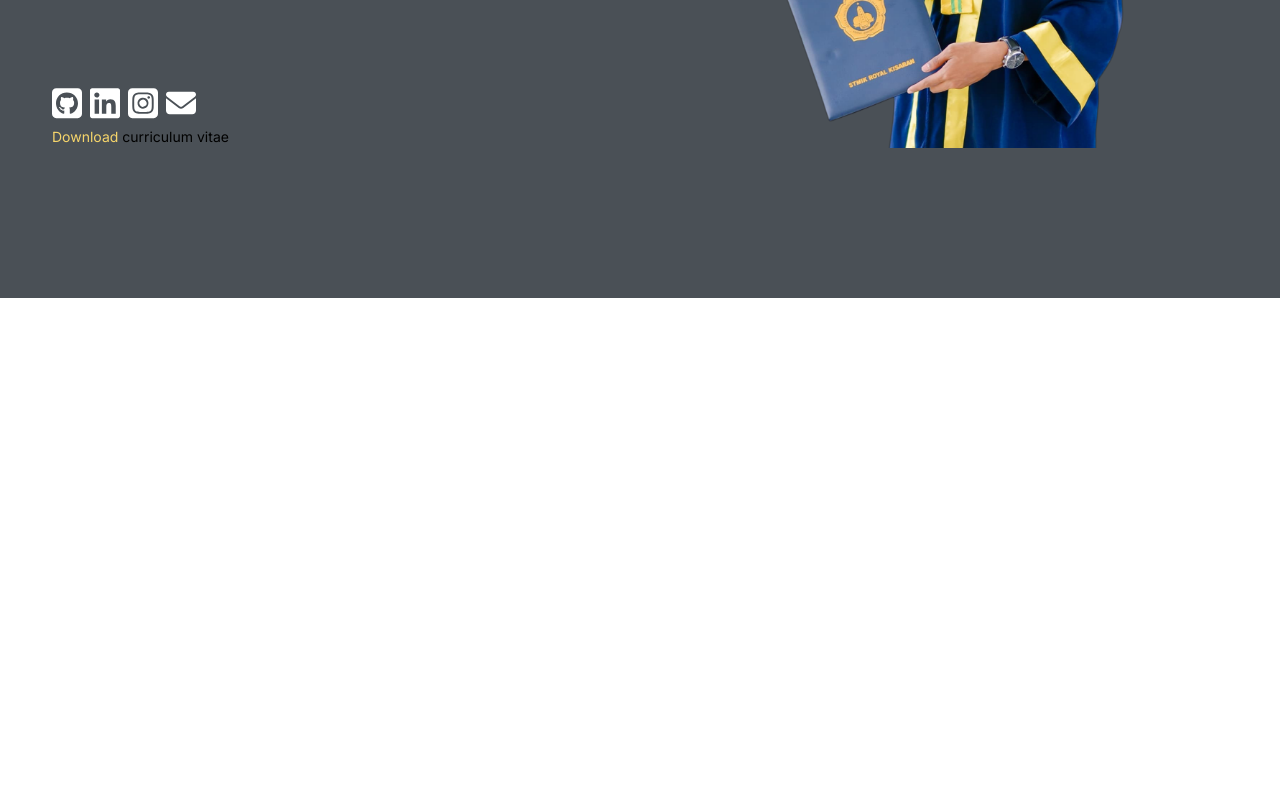
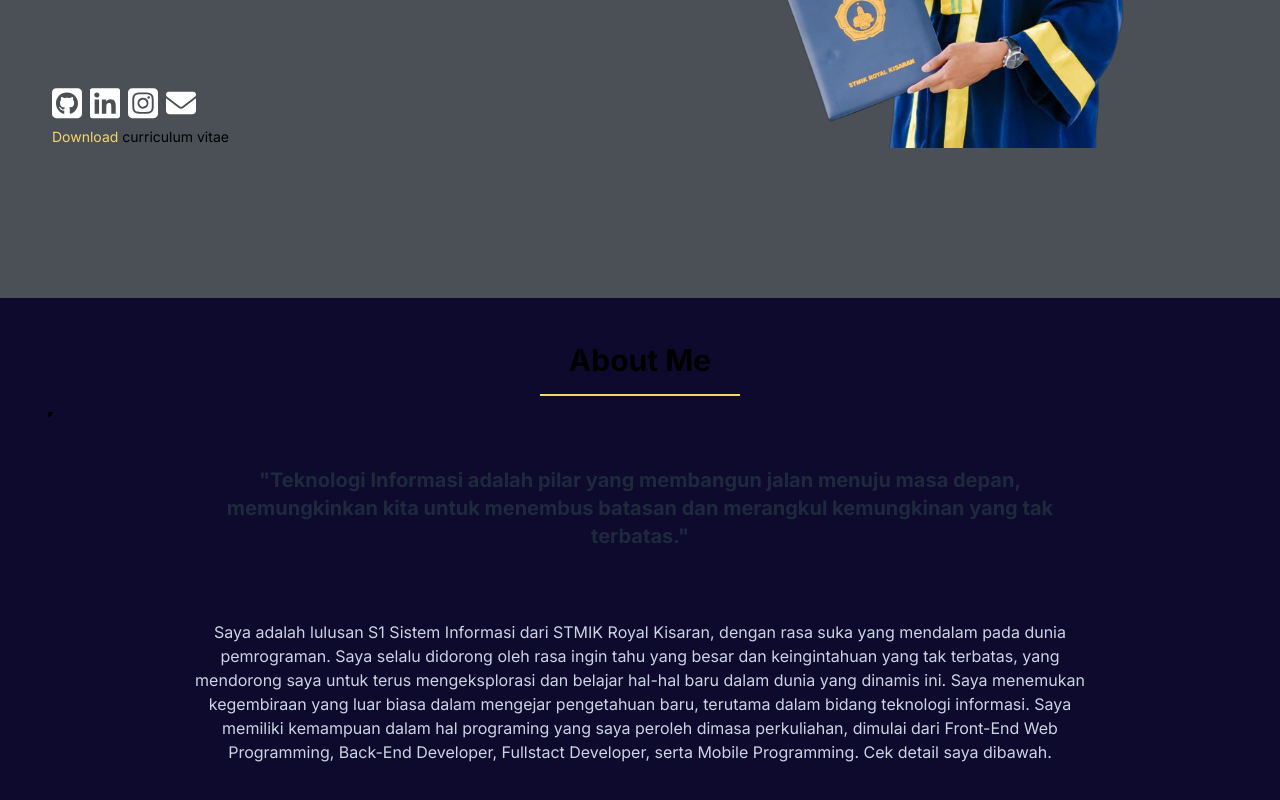
Before and after one commit to Riobush32/Portofolio-Nextjs, a Next.js app: page / in a window 1280 px wide. Shown: the part 574-1374 px from the top of the page. Before the commit the page ends 872 px from the top, so only its background shows below. Built offline with nearby package versions, Linux system fonts and the light colour scheme.

Commit message:
About complite

```diff
--- a/src/app/components/contents.jsx
+++ b/src/app/components/contents.jsx
@@ -1,5 +1,4 @@
 import Image from "next/image"
-
 
 const Contents = () => {
     return (
--- /dev/null
+++ b/src/app/components/ui/svg-mask-effect.tsx
@@ -0,0 +1,77 @@
+"use client";
+import { useState, useEffect, useRef } from "react";
+import { motion } from "framer-motion";
+import { cn } from "../utils/cn";
+
+export const MaskContainer = ({
+    children,
+    revealText,
+    size = 10,
+    revealSize = 100,
+    className,
+    }: {
+    children?: string | React.ReactNode;
+    revealText?: string | React.ReactNode;
+    size?: number;
+    revealSize?: number;
+    className?: string;
+    }) => {
+    const [isHovered, setIsHovered] = useState(false);
+    const [mousePosition, setMousePosition] = useState<any>({ x: null, y: null });
+    const containerRef = useRef<any>(null);
+    const updateMousePosition = (e: any) => {
+        const rect = containerRef.current.getBoundingClientRect();
+        setMousePosition({ x: e.clientX - rect.left, y: e.clientY - rect.top });
+    };
+
+    useEffect(() => {
+        containerRef.current.addEventListener("mousemove", updateMousePosition);
+        return () => {
+        if (containerRef.current) {
+            containerRef.current.removeEventListener(
+            "mousemove",
+            updateMousePosition
+            );
+        }
+        };
+    }, []);
+    let maskSize = isHovered ? revealSize : size;
+
+    return (
+        <motion.div
+        ref={containerRef}
+        className={cn("h-screen relative", className)}
+        animate={{
+            backgroundColor: isHovered ? "var(--slate-900)" : "var(--white)",
+        }}
+        >
+        <motion.div
+            className="w-full h-full flex items-center justify-center text-6xl absolute bg-black bg-grid-white/[0.2] text-white [mask-image:url(/mask.svg)] [mask-size:40px] [mask-repeat:no-repeat]"
+            animate={{
+            WebkitMaskPosition: `${mousePosition.x - maskSize / 2}px ${
+                mousePosition.y - maskSize / 2
+            }px`,
+            WebkitMaskSize: `${maskSize}px`,
+            }}
+            transition={{ type: "tween", ease: "backOut", duration: 0.1 }}
+        >
+            <div className="absolute inset-0 bg-black h-full w-full z-0 opacity-50" />
+            <div
+            onMouseEnter={() => {
+                setIsHovered(true);
+            }}
+            onMouseLeave={() => {
+                setIsHovered(false);
+            }}
+            className="max-w-4xl mx-auto text-center text-white  text-4xl font-bold relative z-20"
+            >
+            {children}
+            </div>
+        </motion.div>
+
+        <div className="w-full h-full flex items-center justify-center  text-white">
+            {revealText}
+        </div>
+        </motion.div>
+    );
+};
--- /dev/null
+++ b/src/app/components/utils/cn.ts
@@ -0,0 +1,6 @@
+import { ClassValue, clsx } from "clsx";
+import { twMerge } from "tailwind-merge";
+
+export function cn(...inputs: ClassValue[]) {
+    return twMerge(clsx(inputs));
+}
--- /dev/null
+++ b/src/app/layouts/about.jsx
@@ -0,0 +1,31 @@
+import { MaskContainer } from "../components/ui/svg-mask-effect"
+
+const About = () => {
+    return (
+        <>
+            <div className="hero bg-neutral py-16 pt-2">
+
+                    <div className="hero-content w-[95vw] mx-auto grid grid-cols-1 place-items-center">
+                        <h1 className="mt-5 text-3xl font-bold">About Me</h1>
+                    <div className="border-b-secondary border-b-2 w-[200px]"></div>
+                    <MaskContainer
+                        revealText={
+                            <>
+                                <p className="max-w-4xl mx-auto text-slate-800 text-center text-xl font-bold">
+                                    "Teknologi Informasi adalah pilar yang membangun jalan menuju masa depan, memungkinkan kita untuk menembus batasan dan merangkul kemungkinan yang tak terbatas."
+                                </p>
+                            </>
+                        }
+                        className="h-[12rem] w-full"
+                    >
+                        <p className="text-xl">"<span className="text-rose-500">Teknologi Informasi</span> adalah <span className="text-rose-500">pilar</span> yang membangun jalan menuju <span className="text-rose-500">masa depan</span>, memungkinkan kita untuk <span className="text-secondary">menembus batasan</span> dan merangkul kemungkinan yang tak terbatas." </p>
+                    </MaskContainer>
+                        <p className="text-center md:w-[70vw] text-slate-300">Saya adalah lulusan S1 Sistem Informasi dari STMIK Royal Kisaran, dengan rasa suka yang mendalam pada dunia pemrograman. Saya selalu didorong oleh rasa ingin tahu yang besar dan keingintahuan yang tak terbatas, yang mendorong saya untuk terus mengeksplorasi dan belajar hal-hal baru dalam dunia yang dinamis ini. Saya menemukan kegembiraan yang luar biasa dalam mengejar pengetahuan baru, terutama dalam bidang teknologi informasi. Saya memiliki kemampuan dalam hal programing yang saya peroleh dimasa perkuliahan, dimulai dari Front-End Web Programming, Back-End Developer, Fullstact Developer, serta Mobile Programming. Cek detail saya dibawah.</p>
+                    </div>
+
+            </div>
+        </>
+    )
+}
+
+export default About
--- a/src/app/layouts/hero.jsx
+++ b/src/app/layouts/hero.jsx
@@ -4,7 +4,7 @@ import Contents from "../components/contents"
 
 const Hero = () => {
     return (
-        <div className="bg-accent min-h-[100vh] pt-2">
+        <div className="bg-accent pt-2">
             <div className="w-[95vw] mx-auto">
                 <Navbar />
                 <Contents />
--- a/src/app/page.js
+++ b/src/app/page.js
@@ -1,13 +1,13 @@
 'use client'
 import Image from "next/image";
 import Hero from "./layouts/hero";
+import About from "./layouts/about";
 
 export default function Home() {
   return (
     <>
         <Hero />
-
-
+        <About />
     </>
   );
 }
```
Also changed, not shown: package.json (+8 -2 lines), tsconfig.json (added, +34 -0 lines), public/mask.svg (added), 1 other file (tests, documents, lock files or other folders).
